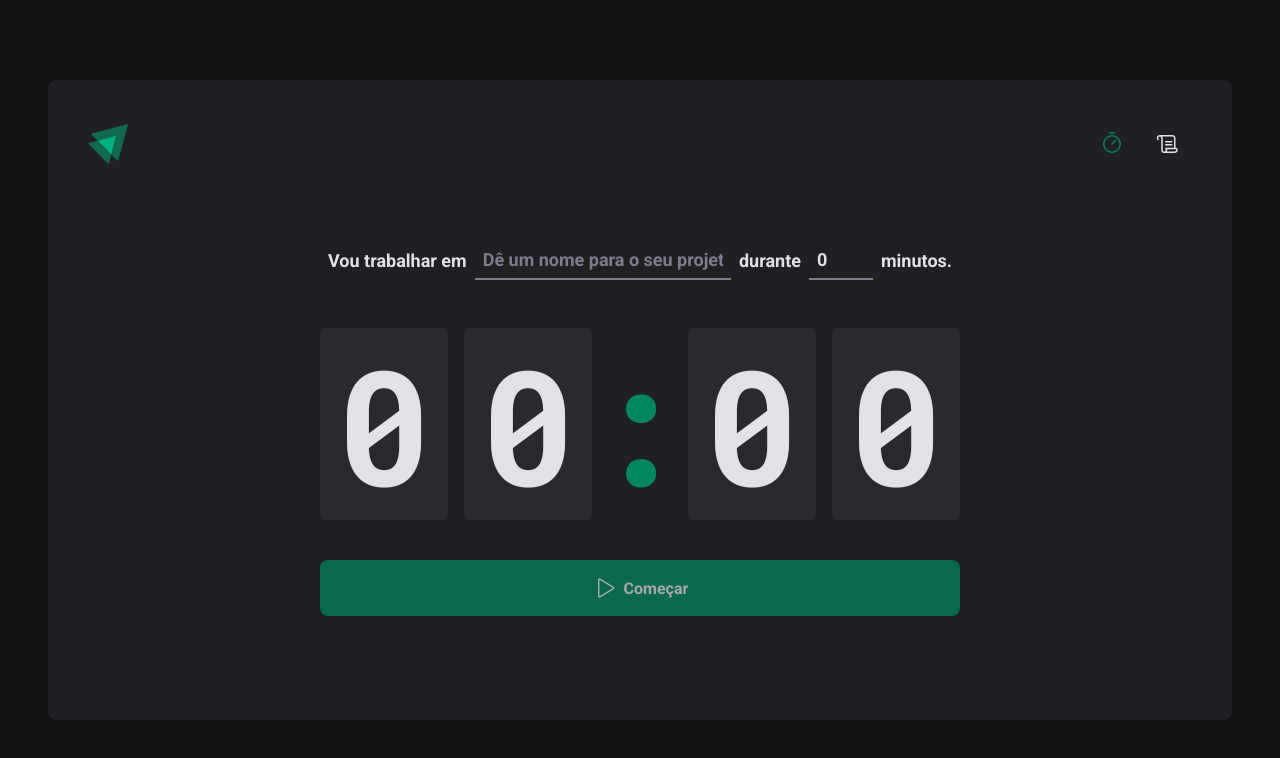
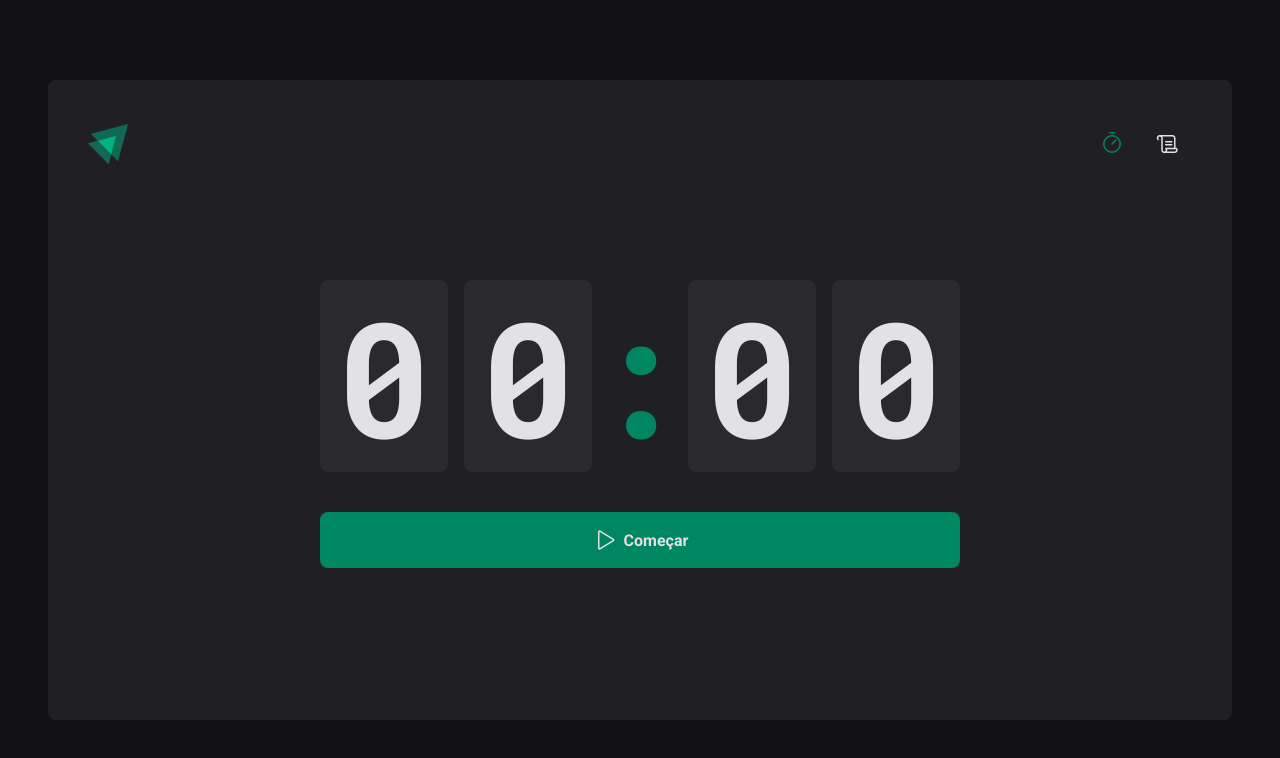
Before and after one commit to hugoh1dev/02_ignite_timer, a React (Vite) app: page / in a window 1280 px wide. Shown: the top 758 px of the page. Built offline with nearby package versions, Linux system fonts and the light colour scheme.

Commit message:
updated components home and created home context

```diff
--- a/package.json
+++ b/package.json
@@ -25,10 +25,10 @@
     "@types/react": "^18.2.37",
     "@types/react-dom": "^18.2.15",
     "@types/styled-components": "^5.1.30",
-    "@typescript-eslint/eslint-plugin": "^6.10.0",
-    "@typescript-eslint/parser": "^6.10.0",
+    "@typescript-eslint/eslint-plugin": "^6.15.0",
+    "@typescript-eslint/parser": "^6.15.0",
     "@vitejs/plugin-react": "^4.2.0",
-    "eslint": "^8.53.0",
+    "eslint": "^8.56.0",
     "eslint-plugin-react-hooks": "^4.6.0",
     "eslint-plugin-react-refresh": "^0.4.4",
     "typescript": "^5.2.2",
--- /dev/null
+++ b/src/pages/Home/components/Countdown/intex.tsx
@@ -0,0 +1,60 @@
+import { useContext, useEffect, useState } from 'react'
+import { CountdownContainer, Separator } from './styles'
+import { differenceInSeconds } from 'date-fns'
+import { CyclesContext } from '../..'
+
+export function Countdown() {
+  const { activeCycle, activeCycleId, markCurrentCycleAsFinished } = useContext(CyclesContext)
+  const [amountSecondsPasted, setAmountSecondsPasted] = useState(0)
+
+  const totalSeconds = activeCycle ? activeCycle.minutesAmount * 60 : 0
+
+  useEffect(() => {
+    let interval: number
+
+    if (activeCycle) {
+      interval = setInterval(() => {
+        const secondsDifference = differenceInSeconds(
+          new Date(),
+          activeCycle.startDate,
+        )
+
+        if (secondsDifference >= totalSeconds) {
+          markCurrentCycleAsFinished()
+          setAmountSecondsPasted(totalSeconds)
+          clearInterval(interval)
+        } else {
+          setAmountSecondsPasted(secondsDifference)
+        }
+      }, 1000)
+    }
+
+    return () => {
+      clearInterval(interval)
+    }
+  }, [activeCycle, totalSeconds, activeCycleId, markCurrentCycleAsFinished])
+
+  const currentSeconds = activeCycle ? totalSeconds - amountSecondsPasted : 0
+
+  const minutesAmount = Math.floor(currentSeconds / 60)
+  const secondsAmount = currentSeconds % 60
+
+  const minutes = String(minutesAmount).padStart(2, '0')
+  const seconds = String(secondsAmount).padStart(2, '0')
+
+  useEffect(() => {
+    if (activeCycle) {
+      document.title = `${minutes}:${seconds}`
+    }
+  }, [minutes, seconds, activeCycle])
+
+  return (
+    <CountdownContainer>
+      <span>{minutes[0]}</span>
+      <span>{minutes[1]}</span>
+      <Separator>:</Separator>
+      <span>{seconds[0]}</span>
+      <span>{seconds[1]}</span>
+    </CountdownContainer>
+  )
+}
--- /dev/null
+++ b/src/pages/Home/components/Countdown/styles.ts
@@ -0,0 +1,26 @@
+import styled from 'styled-components'
+
+export const CountdownContainer = styled.div`
+  font-family: 'Roboto Mono', monospace;
+  font-size: 10rem;
+  line-height: 8rem;
+  color: ${(props) => props.theme['gray-100']};
+
+  display: flex;
+  gap: 1rem;
+
+  span {
+    background: ${(props) => props.theme['gray-700']};
+    padding: 2rem 1rem;
+    border-radius: 8px;
+  }
+`
+export const Separator = styled.div`
+  padding: 2rem 0;
+  color: ${(props) => props.theme['green-500']};
+
+  width: 4rem;
+  overflow: hidden;
+  display: flex;
+  justify-content: center;
+`
--- /dev/null
+++ b/src/pages/Home/components/NewCycleForm/index.tsx
@@ -0,0 +1,60 @@
+import { useForm } from 'react-hook-form'
+import { FormContainer, MinutesAmountInput, TaskInput } from './styles'
+import * as zod from 'zod'
+import { zodResolver } from '@hookform/resolvers/zod'
+
+const newCycleFormValidationSchema = zod.object({
+  task: zod.string().min(1, 'Informe a tarefa'),
+  minutesAmount: zod
+    .number()
+    .min(5, 'O ciclo precisa ser de no mínimo 5 minutos.')
+    .max(60, 'O ciclo precisa ser de no máximo 60 minutos.'),
+})
+
+type NewCycleFormData = zod.infer<typeof newCycleFormValidationSchema>
+
+export function NewCycleForm() {
+  const { register, handleSubmit, watch, reset } = useForm<NewCycleFormData>({
+    resolver: zodResolver(newCycleFormValidationSchema),
+    defaultValues: {
+      task: '',
+      minutesAmount: 0,
+    },
+  })
+
+  return (
+    <FormContainer>
+      <label htmlFor="task">Vou trabalhar em</label>
+      <TaskInput
+        id="task"
+        list="task-suggestions"
+        placeholder="Dê um nome para o seu projeto"
+        disabled={!!activeCycle}
+        {...register('task')}
+      />
+
+      <datalist id="task-suggestions">
+        <option value="Projeto 2" />
+        <option value="Projeto 3" />
+        <option value="Projeto 4" />
+        <option value="Projeto 1" />
+      </datalist>
+
+      <label htmlFor="">durante</label>
+      <MinutesAmountInput
+        type="number"
+        id="minutesAmount"
+        placeholder="00"
+        step={5}
+        min={5}
+        max={60}
+        disabled={!!activeCycle}
+        {...register('minutesAmount', { valueAsNumber: true })}
+      />
+
+      <span>minutos.</span>
+    </FormContainer>
+  )
+}
+
+export default NewCycleForm
--- /dev/null
+++ b/src/pages/Home/components/NewCycleForm/styles.ts
@@ -0,0 +1,47 @@
+import styled from 'styled-components'
+
+export const FormContainer = styled.div`
+  width: 100%;
+  padding: 0.5rem;
+
+  display: flex;
+  align-items: center;
+  justify-content: center;
+  color: ${(props) => props.theme['gray-100']};
+
+  gap: 0.5rem;
+  font-size: 1.125rem;
+  font-weight: bold;
+`
+
+const BaseInput = styled.input`
+  background: transparent;
+  height: 2.5rem;
+  border: 0;
+  border-bottom: 2px solid ${(props) => props.theme['gray-500']};
+  font-weight: bold;
+  font-size: 1.125rem;
+  padding: 0 0.5rem;
+  color: ${(props) => props.theme['gray-100']};
+
+  &:focus {
+    box-shadow: none;
+    border-color: ${(props) => props.theme['green-500']};
+  }
+
+  &::placeholder {
+    color: ${(props) => props.theme['gray-500']};
+  }
+`
+
+export const TaskInput = styled(BaseInput)`
+  flex: 1;
+
+  &::-webkit-calendar-picker-indicator {
+    display: none !important;
+  }
+`
+
+export const MinutesAmountInput = styled(BaseInput)`
+  width: 4rem;
+`
--- a/src/pages/Home/index.tsx
+++ b/src/pages/Home/index.tsx
@@ -1,135 +1,106 @@
-import { Play } from 'phosphor-react'
+import { HandPalm, Play } from 'phosphor-react'
 import { useForm } from 'react-hook-form'
-import { useEffect, useState } from 'react'
+import { createContext, useEffect, useState } from 'react'
 import { zodResolver } from '@hookform/resolvers/zod'
 import * as zod from 'zod'
 import { differenceInSeconds } from 'date-fns'
 
 import {
-  CountdownContainer,
-  FormContainer,
   HomeContainer,
-  MinutesAmountInput,
-  Separator,
   StartCountdownButton,
-  TaskInput,
+  StopCountdownButton,
 } from './styles'
-
-const newCycleFormValidationSchema = zod.object({
-  task: zod.string().min(1, 'Informe a tarefa'),
-  minutesAmount: zod
-    .number()
-    .min(5, 'O ciclo precisa ser de no mínimo 5 minutos.')
-    .max(60, 'O ciclo precisa ser de no máximo 60 minutos.'),
-})
-
-type NewCycleFormData = zod.infer<typeof newCycleFormValidationSchema>
+import { NewCycleForm } from './components/NewCycleForm'
+import { Countdown } from './components/Countdown/intex'
 
 interface Cycle {
   id: string
   task: string
   minutesAmount: number
   startDate: Date
+  interruptedDate?: Date
+  finishedDate?: Date
 }
+
+interface CyclesContextType {
+  activeCycle: Cycle | undefined
+  activeCycleId: string | null
+  markCurrentCycleAsFinished: () => void
+}
+
+export const CyclesContext = createContext({} as CyclesContextType)
 
 export function Home() {
   const [cycles, setCycles] = useState<Cycle[]>([])
   const [activeCycleId, setActiveCycleId] = useState<string | null>(null)
-  const [amountSecondsPasted, setAmountSecondsPasted] = useState(0)
-
-  const { register, handleSubmit, watch, reset } = useForm<NewCycleFormData>({
-    resolver: zodResolver(newCycleFormValidationSchema),
-    defaultValues: {
-      task: '',
-      minutesAmount: 0,
-    },
-  })
 
   const activeCycle = cycles.find((cycle) => cycle.id === activeCycleId)
 
-  useEffect(() => {
-    if (activeCycle) {
-      setInterval(() => {
-        setAmountSecondsPasted(
-          differenceInSeconds(new Date(), activeCycle.startDate),
-        )
-      }, 1000)
-    }
-  }, [activeCycle])
-
-  function handleCreateNewCycle(data: NewCycleFormData) {
-    const id = String(new Date().getTime())
-
-    const newCycle: Cycle = {
-      id,
-      task: data.task,
-      minutesAmount: data.minutesAmount,
-      startDate: new Date(),
-    }
-
-    setCycles((state) => [...state, newCycle])
-    setActiveCycleId(id)
-
-    reset()
+  function markCurrentCycleAsFinished() {
+    setCycles((state) =>
+      state.map((cycle) => {
+        if (cycle.id === activeCycleId) {
+          return { ...cycle, finishedDate: new Date() }
+        } else {
+          return cycle
+        }
+      }),
+    )
   }
 
-  const totalSeconds = activeCycle ? activeCycle.minutesAmount * 60 : 0
-  const currentSeconds = activeCycle ? totalSeconds - amountSecondsPasted : 0
+  // function handleCreateNewCycle(data: NewCycleFormData) {
+  //   const id = String(new Date().getTime())
 
-  const minutesAmount = Math.floor(currentSeconds / 60)
-  const secondsAmount = currentSeconds % 60
+  //   const newCycle: Cycle = {
+  //     id,
+  //     task: data.task,
+  //     minutesAmount: data.minutesAmount,
+  //     startDate: new Date(),
+  //   }
 
-  const minutes = String(minutesAmount).padStart(2, '0')
-  const seconds = String(secondsAmount).padStart(2, '0')
+  //   setCycles((state) => [...state, newCycle])
+  //   setActiveCycleId(id)
+  //   setAmountSecondsPasted(0)
 
-  const task = watch('task')
-  const isSubmitDisabled = !task
+  //   reset()
+  // }
+
+  function handleInterruptCycle() {
+    setCycles((state) =>
+      state.map((cycle) => {
+        if (cycle.id === activeCycleId) {
+          return { ...cycle, interruptedDate: new Date() }
+        } else {
+          return cycle
+        }
+      }),
+    )
+    setActiveCycleId(null)
+  }
+
+  // const task = watch('task')
+  // const isSubmitDisabled = !task
 
   return (
     <HomeContainer>
-      <form onSubmit={handleSubmit(handleCreateNewCycle)}>
-        <FormContainer>
-          <label htmlFor="task">Vou trabalhar em</label>
-          <TaskInput
-            id="task"
-            list="task-suggestions"
-            placeholder="Dê um nome para o seu projeto"
-            {...register('task')}
-          />
-
-          <datalist id="task-suggestions">
-            <option value="Projeto 1" />
-            <option value="Projeto 2" />
-            <option value="Projeto 3" />
-            <option value="Projeto 4" />
-          </datalist>
-
-          <label htmlFor="">durante</label>
-          <MinutesAmountInput
-            type="number"
-            id="minutesAmount"
-            placeholder="00"
-            step={5}
-            min={5}
-            max={60}
-            {...register('minutesAmount', { valueAsNumber: true })}
-          />
-
-          <span>minutos.</span>
-        </FormContainer>
-
-        <CountdownContainer>
-          <span>{minutes[0]}</span>
-          <span>{minutes[1]}</span>
-          <Separator>:</Separator>
-          <span>{seconds[0]}</span>
-          <span>{seconds[1]}</span>
-        </CountdownContainer>
-
-        <StartCountdownButton disabled={isSubmitDisabled} type="submit">
-          <Play size={24} />
-          Começar
-        </StartCountdownButton>
+      <form /*onSubmit={handleSubmit(handleCreateNewCycle)}*/>
+        <CyclesContext.Provider
+          value={{ activeCycle, activeCycleId, markCurrentCycleAsFinished }}
+        >
+          {/* <NewCycleForm /> */}
+          <Countdown />
+        </CyclesContext.Provider>
+        {activeCycle ? (
+          <StopCountdownButton onClick={handleInterruptCycle} type="button">
+            <HandPalm size={24} />
+            Interromper
+          </StopCountdownButton>
+        ) : (
+          <StartCountdownButton /*disabled={isSubmitDisabled}*/ type="submit">
+            <Play size={24} />
+            Começar
+          </StartCountdownButton>
+        )}
       </form>
     </HomeContainer>
   )
--- a/src/pages/Home/styles.ts
+++ b/src/pages/Home/styles.ts
@@ -16,78 +16,7 @@
   }
 `
 
-export const FormContainer = styled.div`
-  width: 100%;
-  padding: 0.5rem;
-
-  display: flex;
-  align-items: center;
-  justify-content: center;
-  color: ${(props) => props.theme['gray-100']};
-
-  gap: 0.5rem;
-  font-size: 1.125rem;
-  font-weight: bold;
-`
-
-export const CountdownContainer = styled.div`
-  font-family: 'Roboto Mono', monospace;
-  font-size: 10rem;
-  line-height: 8rem;
-  color: ${(props) => props.theme['gray-100']};
-
-  display: flex;
-  gap: 1rem;
-
-  span {
-    background: ${(props) => props.theme['gray-700']};
-    padding: 2rem 1rem;
-    border-radius: 8px;
-  }
-`
-export const Separator = styled.div`
-  padding: 2rem 0;
-  color: ${(props) => props.theme['green-500']};
-
-  width: 4rem;
-  overflow: hidden;
-  display: flex;
-  justify-content: center;
-`
-
-const BaseInput = styled.input`
-  background: transparent;
-  height: 2.5rem;
-  border: 0;
-  border-bottom: 2px solid ${(props) => props.theme['gray-500']};
-  font-weight: bold;
-  font-size: 1.125rem;
-  padding: 0 0.5rem;
-  color: ${(props) => props.theme['gray-100']};
-
-  &:focus {
-    box-shadow: none;
-    border-color: ${(props) => props.theme['green-500']};
-  }
-
-  &::placeholder {
-    color: ${(props) => props.theme['gray-500']};
-  }
-`
-
-export const TaskInput = styled(BaseInput)`
-  flex: 1;
-
-  &::-webkit-calendar-picker-indicator {
-    display: none !important;
-  }
-`
-
-export const MinutesAmountInput = styled(BaseInput)`
-  width: 4rem;
-`
-
-export const StartCountdownButton = styled.button`
+export const BaseCountdownButton = styled.button`
   width: 100%;
   border: 0;
   padding: 1rem;
@@ -96,21 +25,30 @@
   display: flex;
   align-items: center;
   justify-content: center;
+  color: ${(props) => props.theme['gray-100']};
 
   gap: 0.5rem;
   font-weight: bold;
 
   cursor: pointer;
 
-  background: ${(props) => props.theme['green-500']};
-  color: ${(props) => props.theme['gray-100']};
-
   &:disabled {
     opacity: 0.7;
     cursor: not-allowed;
   }
+`
+export const StartCountdownButton = styled(BaseCountdownButton)`
+  background: ${(props) => props.theme['green-500']};
 
   &:not(:disabled):hover {
     background: ${(props) => props.theme['green-700']};
   }
 `
+
+export const StopCountdownButton = styled(BaseCountdownButton)`
+  background: ${(props) => props.theme['red-500']};
+
+  &:not(:disabled):hover {
+    background: ${(props) => props.theme['red-700']};
+  }
+`
```
Also changed, not shown: 1 other file (tests, documents, lock files or other folders).
